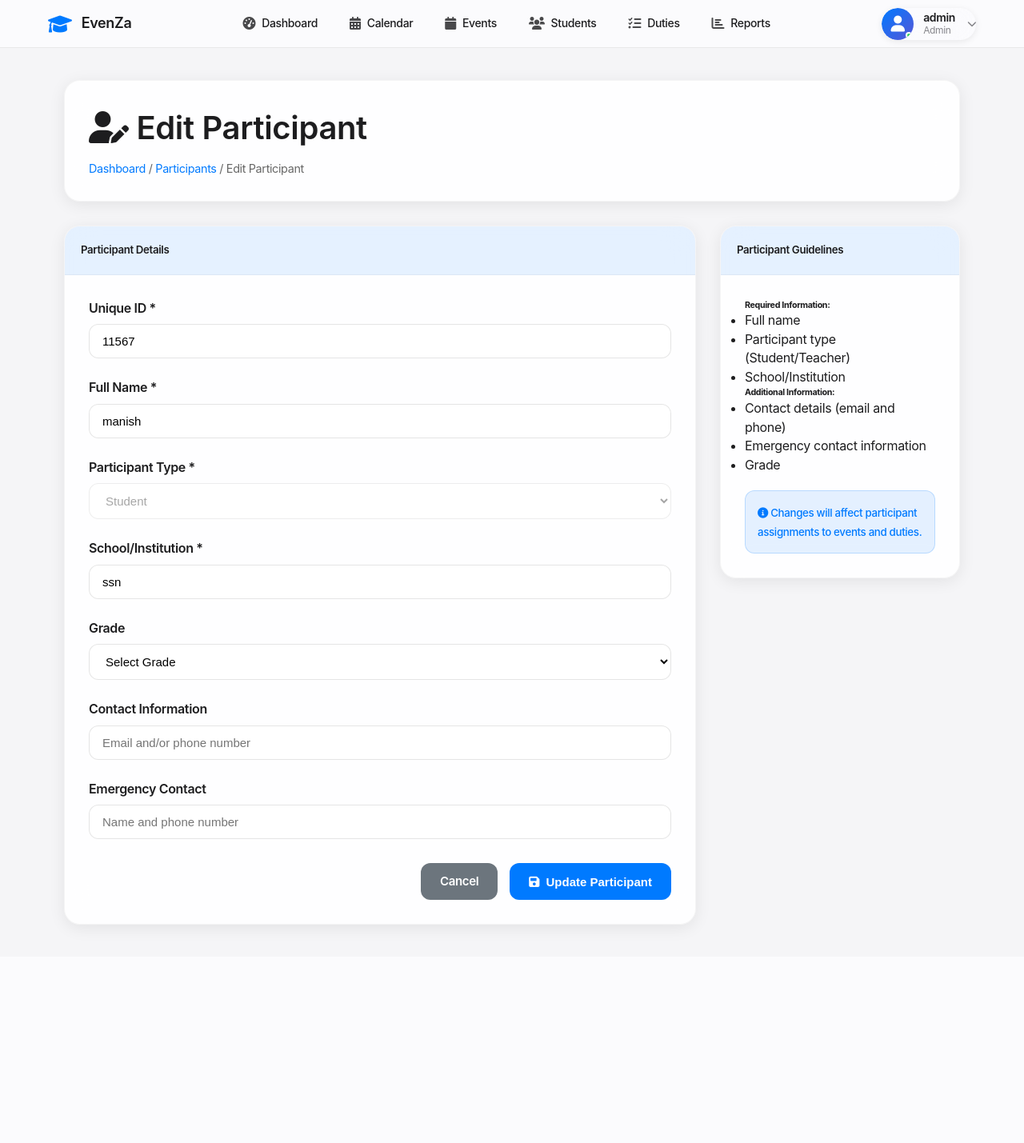
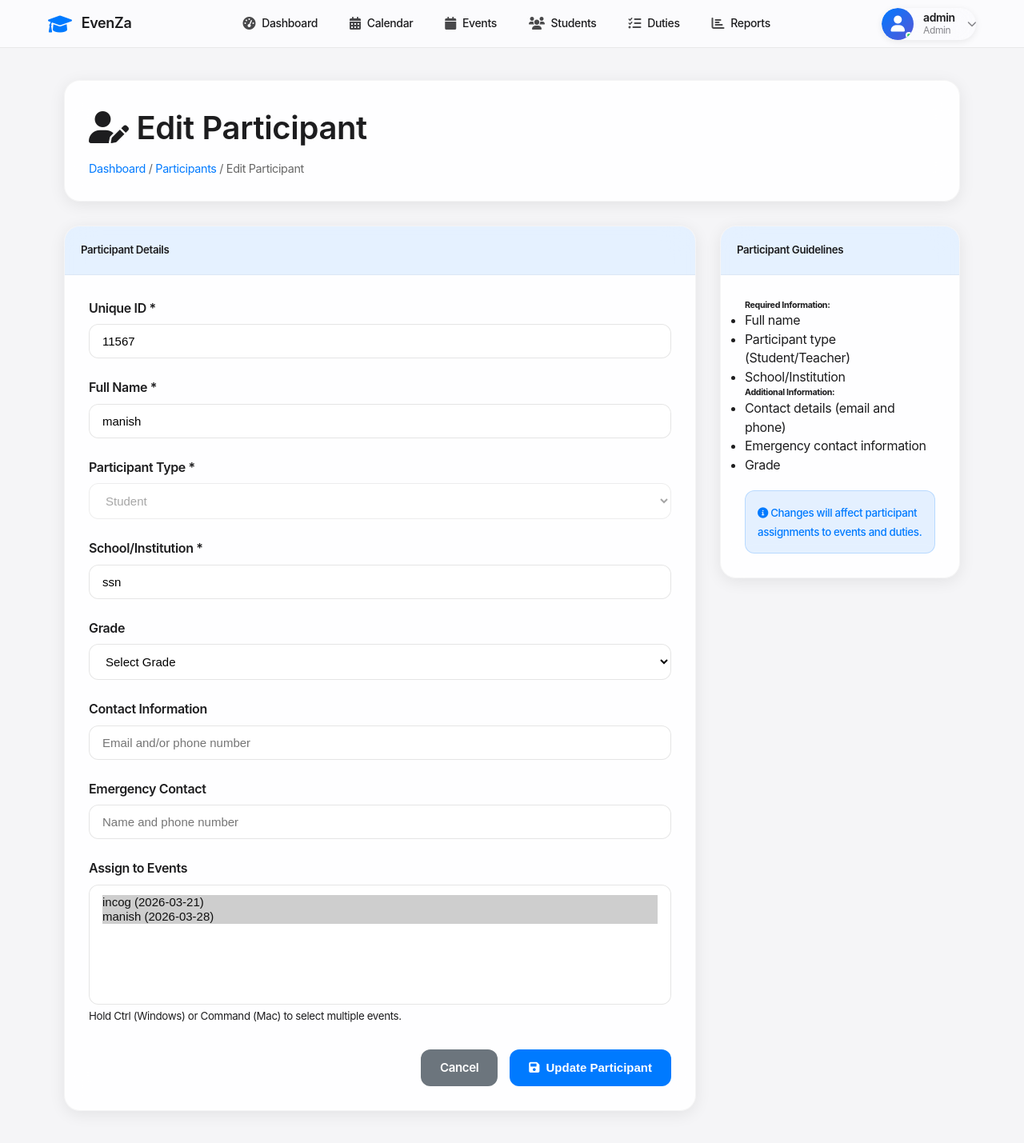
Before and after one commit to Man1sh28/event-management, a Flask app: page /participants/1/edit in a window 1280 px wide. Shown: the whole page at 80% size. Before the commit the page ends 1164 px from the top, so only its background shows below. Run offline with Flask 3, Linux system fonts and the light colour scheme; a user stored in the database is signed in; data comes from the database, SQL or seed files in the repository; both versions use the stored data as it was after the commit.

Commit message:
new functions

```diff
--- a/app.py
+++ b/app.py
@@ -81,6 +81,17 @@ def init_db():
             assigned_at TIMESTAMP DEFAULT CURRENT_TIMESTAMP,
             FOREIGN KEY (event_id) REFERENCES events (id) ON DELETE CASCADE,
             FOREIGN KEY (duty_person_id) REFERENCES duty_personnel (id) ON DELETE CASCADE
+        )
+    ''')
+
+    cursor.execute('''
+        CREATE TABLE IF NOT EXISTS participant_events (
+            participant_id INTEGER NOT NULL,
+            event_id INTEGER NOT NULL,
+            assigned_at TIMESTAMP DEFAULT CURRENT_TIMESTAMP,
+            PRIMARY KEY (participant_id, event_id),
+            FOREIGN KEY (participant_id) REFERENCES participants (id) ON DELETE CASCADE,
+            FOREIGN KEY (event_id) REFERENCES events (id) ON DELETE CASCADE
         )
     ''')
 
@@ -168,11 +179,24 @@ def day_events(year, month, day):
     selected_date = date(year, month, day)
 
     conn = get_db_connection()
-    events = conn.execute('''
+    events_rows = conn.execute('''
         SELECT * FROM events
         WHERE event_date = ?
         ORDER BY start_time
     ''', (selected_date,)).fetchall()
+
+    events = []
+    for row in events_rows:
+        e = dict(row)
+        participants_rows = conn.execute('''
+            SELECT p.name
+            FROM participants p
+            JOIN participant_events pe ON p.id = pe.participant_id
+            WHERE pe.event_id = ?
+        ''', (e['id'],)).fetchall()
+        e['assigned_participants'] = [p['name'] for p in participants_rows]
+        events.append(e)
+
     conn.close()
 
     return render_template('day_events.html',
@@ -271,7 +295,20 @@ def events():
 
     query += ' ORDER BY event_date ASC'
 
-    events = conn.execute(query, params).fetchall()
+    events_rows = conn.execute(query, params).fetchall()
+
+    events = []
+    for row in events_rows:
+        e = dict(row)
+        participants_rows = conn.execute('''
+            SELECT p.name
+            FROM participants p
+            JOIN participant_events pe ON p.id = pe.participant_id
+            WHERE pe.event_id = ?
+        ''', (e['id'],)).fetchall()
+        e['assigned_participants'] = [p['name'] for p in participants_rows]
+        events.append(e)
+
     conn.close()
 
     return render_template('events.html', events=events, filter_type=filter_type, search=search)
@@ -361,7 +398,22 @@ def participants():
         query += ' AND (name LIKE ? OR class_dept LIKE ?)'
         params.extend([f'%{search}%', f'%{search}%'])
 
-    participants = conn.execute(query, params).fetchall()
+    participants_rows = conn.execute(query, params).fetchall()
+
+    # Fetch events for each participant
+    participants = []
+    for row in participants_rows:
+        p = dict(row)
+        events_rows = conn.execute('''
+            SELECT e.name
+            FROM events e
+            JOIN participant_events pe ON e.id = pe.event_id
+            WHERE pe.participant_id = ?
+        ''', (p['id'],)).fetchall()
+        p['assigned_events_list'] = [e['name'] for e in events_rows]
+        p['events_count'] = len(p['assigned_events_list'])
+        participants.append(p)
+
     conn.close()
 
     return render_template('participants.html', participants=participants, search=search)
@@ -377,6 +429,7 @@ def add_participant():
         grade = request.form.get('grade', '')
         contact = request.form['contact']
         emergency_contact = request.form['emergency_contact']
+        selected_events = request.form.getlist('events')
 
         if grade:
             class_dept = f"Grade {grade}"
@@ -384,17 +437,26 @@ def add_participant():
             class_dept = school
 
         conn = get_db_connection()
-        conn.execute('''
+        cursor = conn.execute('''
             INSERT INTO participants (unique_id, name, type, class_dept, school, contact, emergency_contact)
             VALUES (?, ?, ?, ?, ?, ?, ?)
         ''', (unique_id, name, participant_type, class_dept, school, contact, emergency_contact))
+        participant_id = cursor.lastrowid
+
+        for event_id in selected_events:
+            conn.execute('INSERT INTO participant_events (participant_id, event_id) VALUES (?, ?)',
+                        (participant_id, event_id))
+
         conn.commit()
         conn.close()
 
-        flash('Participant added successfully!', 'success')
+        flash('Participant added and assigned to events successfully!', 'success')
         return redirect(url_for('participants'))
 
-    return render_template('add_participant.html')
+    conn = get_db_connection()
+    events = conn.execute('SELECT id, name, event_date FROM events ORDER BY event_date').fetchall()
+    conn.close()
+    return render_template('add_participant.html', events=events)
 
 @app.route('/participants/<int:id>/edit', methods=['GET', 'POST'])
 @role_required(['admin', 'super_admin'])
@@ -410,6 +472,7 @@ def edit_participant(id):
         grade = request.form.get('grade', '')
         contact = request.form['contact']
         emergency_contact = request.form['emergency_contact']
+        selected_events = request.form.getlist('events')
 
         if grade:
             class_dept = f"Grade {grade}"
@@ -420,14 +483,23 @@ def edit_participant(id):
             UPDATE participants SET unique_id = ?, name = ?, type = ?, class_dept = ?, school = ?,
                            contact = ?, emergency_contact = ? WHERE id = ?
         ''', (unique_id, name, participant_type, class_dept, school, contact, emergency_contact, id))
+
+        # Update event assignments
+        conn.execute('DELETE FROM participant_events WHERE participant_id = ?', (id,))
+        for event_id in selected_events:
+            conn.execute('INSERT INTO participant_events (participant_id, event_id) VALUES (?, ?)',
+                        (id, event_id))
+
         conn.commit()
         conn.close()
 
         flash('Participant updated successfully!', 'success')
         return redirect(url_for('participants'))
 
+    events = conn.execute('SELECT id, name, event_date FROM events ORDER BY event_date').fetchall()
+    assigned_events = [row['event_id'] for row in conn.execute('SELECT event_id FROM participant_events WHERE participant_id = ?', (id,)).fetchall()]
     conn.close()
-    return render_template('edit_participant.html', participant=participant)
+    return render_template('edit_participant.html', participant=participant, events=events, assigned_events=assigned_events)
 
 @app.route('/participants/<int:id>/delete', methods=['POST'])
 @role_required(['admin', 'super_admin'])
@@ -478,18 +550,23 @@ def assign_duty():
         start_time = time_parts[0].strip()
         end_time = time_parts[1].strip() if len(time_parts) > 1 else start_time
 
-        person_name = request.form['teacher_name'].strip()
+        user_id = request.form['user_id']
 
         conn = get_db_connection()
 
+        # Check if user already exists in duty_personnel by mapping user_id
+        # We'll use a unique identifier or just link to the users table
+        # For simplicity, let's update duty_personnel to have a user_id link or just use the name
+        user = conn.execute('SELECT username, role FROM users WHERE id = ?', (user_id,)).fetchone()
+
         person = conn.execute('SELECT id FROM duty_personnel WHERE name = ?',
-                             (person_name,)).fetchone()
+                             (user['username'],)).fetchone()
 
         if person:
             duty_person_id = person['id']
         else:
-            cursor = conn.execute('INSERT INTO duty_personnel (name, designation, school) VALUES (?, "", "")',
-                                (person_name,))
+            cursor = conn.execute('INSERT INTO duty_personnel (name, designation, school) VALUES (?, ?, ?)',
+                                (user['username'], user['role'].capitalize(), 'Main School'))
             duty_person_id = cursor.lastrowid
 
         conn.execute('''
@@ -505,10 +582,11 @@ def assign_duty():
         return redirect(url_for('duties'))
 
     conn = get_db_connection()
-    events = conn.execute('SELECT id, name, event_date, venue FROM events ORDER BY event_date').fetchall()
+    events = conn.execute('SELECT id, name, event_date, venue, start_time, end_time FROM events ORDER BY event_date').fetchall()
+    admins = conn.execute('SELECT id, username, role FROM users WHERE role IN ("admin", "super_admin")').fetchall()
     conn.close()
 
-    return render_template('add_duty.html', events=events)
+    return render_template('add_duty.html', events=events, admins=admins)
 
 @app.route('/duties/add', methods=['GET', 'POST'])
 @role_required(['admin', 'super_admin'])
@@ -523,7 +601,7 @@ def edit_duty(id):
 
     if request.method == 'POST':
         event_id = request.form['event_id']
-        person_name = request.form['teacher_name'].strip()
+        user_id = request.form['user_id']
         duty_type = request.form['duty_type']
         duty_date = request.form['duty_date']
         time_slot = request.form['time_slot']
@@ -535,16 +613,16 @@ def edit_duty(id):
         start_time = time_parts[0].strip()
         end_time = time_parts[1].strip() if len(time_parts) > 1 else start_time
 
-        conn = get_db_connection()
+        user = conn.execute('SELECT username, role FROM users WHERE id = ?', (user_id,)).fetchone()
 
         person = conn.execute('SELECT id FROM duty_personnel WHERE name = ?',
-                             (person_name,)).fetchone()
+                             (user['username'],)).fetchone()
 
         if person:
             duty_person_id = person['id']
         else:
-            cursor = conn.execute('INSERT INTO duty_personnel (name, designation, school) VALUES (?, "", "")',
-                                (person_name,))
+            cursor = conn.execute('INSERT INTO duty_personnel (name, designation, school) VALUES (?, ?, ?)',
+                                (user['username'], user['role'].capitalize(), 'Main School'))
             duty_person_id = cursor.lastrowid
 
         conn.execute('''
@@ -560,10 +638,16 @@ def edit_duty(id):
         return redirect(url_for('duties'))
 
     events = conn.execute('SELECT id, name, event_date, venue FROM events ORDER BY event_date').fetchall()
-    duty_personnel = conn.execute('SELECT id, name, designation FROM duty_personnel ORDER BY name').fetchall()
+    admins = conn.execute('SELECT id, username, role FROM users WHERE role IN ("admin", "super_admin")').fetchall()
+
+    # Get current user id from duty_personnel name
+    current_person = conn.execute('SELECT name FROM duty_personnel WHERE id = ?', (duty['duty_person_id'],)).fetchone()
+    current_user = conn.execute('SELECT id FROM users WHERE username = ?', (current_person['name'],)).fetchone()
+    current_user_id = current_user['id'] if current_user else None
+
     conn.close()
 
-    return render_template('edit_duty.html', duty=duty, events=events, duty_personnel=duty_personnel)
+    return render_template('edit_duty.html', duty=duty, events=events, admins=admins, current_user_id=current_user_id)
 
 @app.route('/duties/<int:id>/delete', methods=['POST'])
 @role_required(['admin', 'super_admin'])
--- a/templates/day_events.html
+++ b/templates/day_events.html
@@ -32,6 +32,9 @@
                         <p class="event-host">Host School: {{ event.host_school }}</p>
                         {% if event.participating_schools %}
                             <p class="event-schools">Participating Schools: {{ event.participating_schools }}</p>
+                        {% endif %}
+                        {% if event.assigned_participants %}
+                            <p class="event-assigned">Assigned Students: {{ event.assigned_participants|join(', ') }}</p>
                         {% endif %}
                     </div>
                     {% if session.role in ['admin', 'super_admin'] %}
--- a/templates/edit_participant.html
+++ b/templates/edit_participant.html
@@ -68,6 +68,18 @@
                             <label for="emergency_contact">Emergency Contact</label>
                             <input type="text" id="emergency_contact" name="emergency_contact"
                                    value="{{ participant.emergency_contact or '' }}" placeholder="Name and phone number">
+                        </div>
+
+                        <div class="form-field">
+                            <label for="events">Assign to Events</label>
+                            <select id="events" name="events" multiple style="height: 150px;">
+                                {% for event in events %}
+                                    <option value="{{ event.id }}" {% if event.id in assigned_events %}selected{% endif %}>
+                                        {{ event.name }} ({{ event.event_date }})
+                                    </option>
+                                {% endfor %}
+                            </select>
+                            <small class="text-muted">Hold Ctrl (Windows) or Command (Mac) to select multiple events.</small>
                         </div>
 
                         <div class="form-actions">
--- a/templates/events.html
+++ b/templates/events.html
@@ -71,6 +71,12 @@
                             <div class="event-detail">
                                 <i class="fas fa-users"></i>
                                 <strong>Participating:</strong> {{ event.participating_schools }}
+                            </div>
+                        {% endif %}
+                        {% if event.assigned_participants %}
+                            <div class="event-detail">
+                                <i class="fas fa-user-graduate"></i>
+                                <strong>Students:</strong> {{ event.assigned_participants|join(', ') }}
                             </div>
                         {% endif %}
                     </div>
```
Also changed, not shown: templates/add_duty.html (+7 -2 lines), templates/add_participant.html (+10 -0 lines), templates/edit_duty.html (+9 -2 lines), templates/participants.html (+9 -1 lines), events.db.
